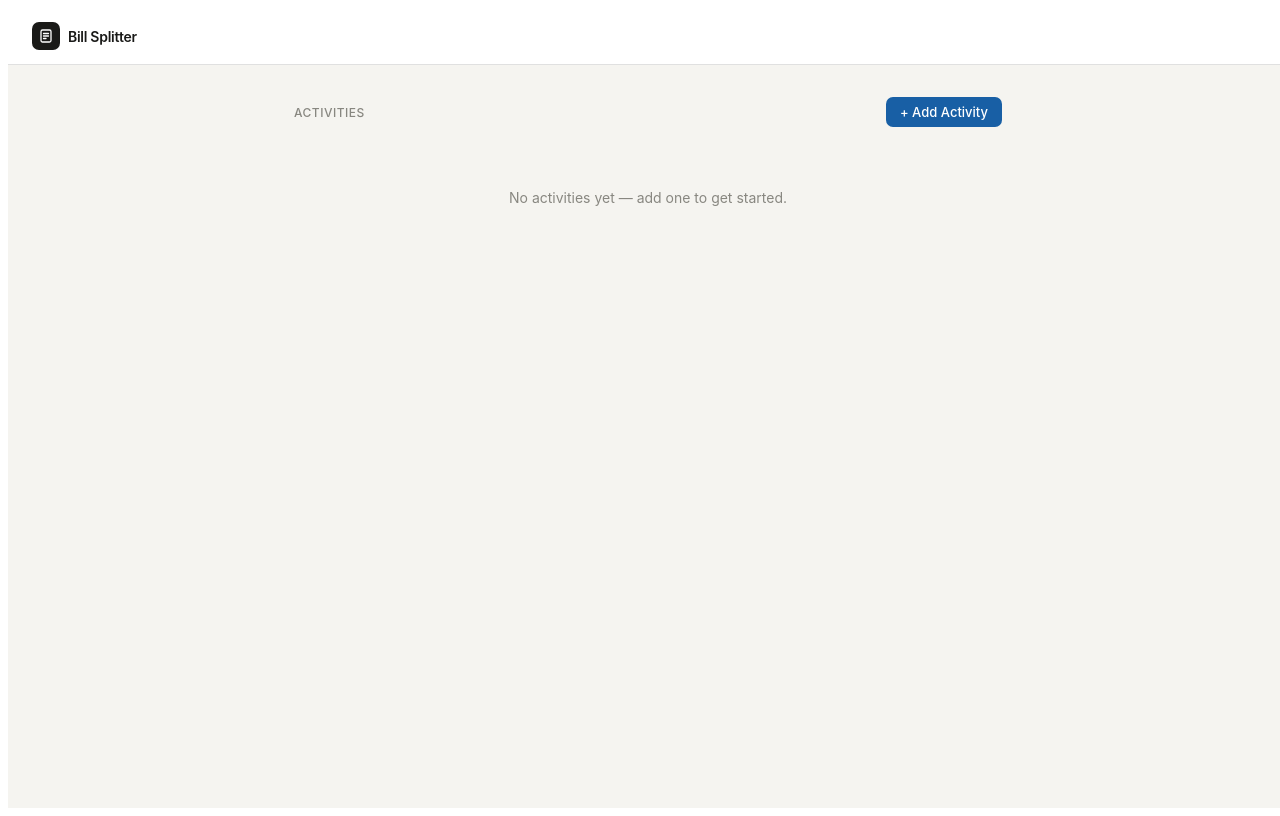
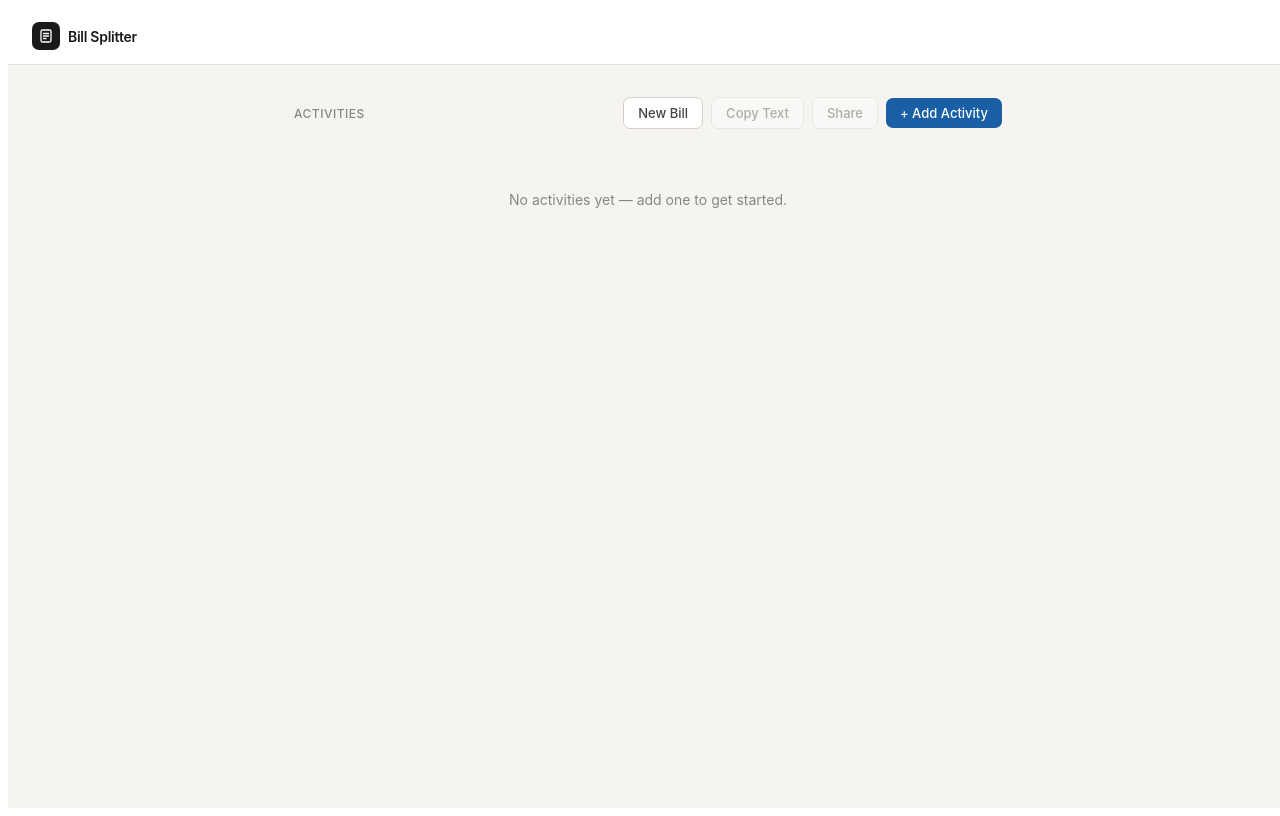
Before and after one commit to judyhuang8/bill-split, a React (Vite) app: page / in a window 1280 px wide. Built offline with nearby package versions, Linux system fonts and the light colour scheme.

Commit message:
Adding link share and copy summary to text

```diff
--- a/src/components/calculator/BillSplitter.tsx
+++ b/src/components/calculator/BillSplitter.tsx
@@ -1,15 +1,25 @@
 import { useState, useMemo } from 'react'
 import './bill-splitter.css'
 import type { Activity } from './types'
-import { blankActivity, calcSummaryData } from './calc'
+import { blankActivity, calcSummaryData, formatTextDump } from './calc'
+import { encodeActivities, decodeActivities } from './share'
 import ActivityCard from './ActivityCard'
 import SummarySection from './SummarySection'
 import ActivityModal from './ActivityModal'
+import TextExportModal from './TextExportModal'
+
+function loadFromHash(): Activity[] | null {
+  const hash = window.location.hash
+  if (!hash.startsWith('#data=')) return null
+  return decodeActivities(hash.slice('#data='.length))
+}
 
 export default function BillSplitter() {
-  const [activities, setActivities] = useState<Activity[]>([])
+  const [activities, setActivities] = useState<Activity[]>(() => loadFromHash() ?? [])
   const [editing, setEditing] = useState<Activity | null>(null)
   const [expandedIds, setExpandedIds] = useState<Set<string>>(new Set())
+  const [copied, setCopied] = useState(false)
+  const [showExport, setShowExport] = useState(false)
 
   const creditSections = useMemo(() => calcSummaryData(activities), [activities])
 
@@ -47,6 +57,24 @@ export default function BillSplitter() {
     setExpandedIds(prev => { const next = new Set(prev); next.delete(id); return next })
   }
 
+  async function shareLink() {
+    if (activities.length === 0) return
+    const url =
+      window.location.origin +
+      window.location.pathname +
+      '#data=' +
+      encodeActivities(activities)
+    await navigator.clipboard.writeText(url)
+    setCopied(true)
+    setTimeout(() => setCopied(false), 1800)
+  }
+
+  function newBill() {
+    setActivities([])
+    setExpandedIds(new Set())
+    history.replaceState(null, '', window.location.pathname)
+  }
+
   function toggleExpand(id: string) {
     setExpandedIds(prev => {
       const next = new Set(prev)
@@ -73,7 +101,24 @@ export default function BillSplitter() {
       <div className="container">
         <div className="section-header">
           <span className="section-title">Activities</span>
-          <button className="add-btn" onClick={openAdd}>+ Add Activity</button>
+          <div className="section-actions">
+            <button className="secondary-btn" onClick={newBill}>New Bill</button>
+            <button
+              className="secondary-btn"
+              onClick={() => setShowExport(true)}
+              disabled={activities.length === 0}
+            >
+              Copy Text
+            </button>
+            <button
+              className={`secondary-btn${copied ? ' copied' : ''}`}
+              onClick={shareLink}
+              disabled={activities.length === 0}
+            >
+              {copied ? 'Copied!' : 'Share'}
+            </button>
+            <button className="add-btn" onClick={openAdd}>+ Add Activity</button>
+          </div>
         </div>
 
         {activities.length === 0 ? (
@@ -101,6 +146,13 @@ export default function BillSplitter() {
           onClose={closeModal}
         />
       )}
+
+      {showExport && (
+        <TextExportModal
+          text={formatTextDump(activities, creditSections)}
+          onClose={() => setShowExport(false)}
+        />
+      )}
     </div>
   )
 }
--- a/src/components/calculator/SummarySection.tsx
+++ b/src/components/calculator/SummarySection.tsx
@@ -1,5 +1,5 @@
 import type { CreditSection } from './types'
-import { fmt } from './calc'
+import { fmt, summaryTermStr } from './calc'
 
 export default function SummarySection({
   creditSections,
@@ -17,11 +17,7 @@ export default function SummarySection({
           <div key={creditor} className="card pay-back-block">
             <div className="pay-back-title">💵 Total Pay Back {creditor} 💵</div>
             {rows.map(({ debtor, terms, net }) => {
-              const termStr = terms.reduce((str, t, i) => {
-                const part = `${fmt(t.amount)}(${t.activityName.toLowerCase()})`
-                if (i === 0) return part
-                return str + (t.isNegative ? ' - ' : ' + ') + part
-              }, '')
+              const termStr = summaryTermStr(terms)
               return (
                 <div key={debtor} className="debt-row">
                   <span className="debt-checkmark">✅</span>
--- /dev/null
+++ b/src/components/calculator/TextExportModal.tsx
@@ -0,0 +1,43 @@
+import { useState, useEffect } from 'react'
+
+export default function TextExportModal({
+  text,
+  onClose,
+}: {
+  text: string
+  onClose: () => void
+}) {
+  const [copied, setCopied] = useState(false)
+
+  useEffect(() => {
+    const handler = (e: KeyboardEvent) => {
+      if (e.key === 'Escape') onClose()
+    }
+    window.addEventListener('keydown', handler)
+    return () => window.removeEventListener('keydown', handler)
+  }, [onClose])
+
+  async function copy() {
+    await navigator.clipboard.writeText(text)
+    setCopied(true)
+    setTimeout(() => setCopied(false), 1800)
+  }
+
+  return (
+    <div className="modal-overlay" onClick={onClose}>
+      <div className="modal" onClick={e => e.stopPropagation()}>
+        <div className="modal-header">
+          <span className="modal-title">Text Export</span>
+          <button className="modal-close" onClick={onClose}>✕</button>
+        </div>
+
+        <textarea className="export-textarea" readOnly value={text} onFocus={e => e.currentTarget.select()} />
+
+        <div className="modal-footer">
+          <button className="btn-cancel" onClick={onClose}>Close</button>
+          <button className="btn-save" onClick={copy}>{copied ? 'Copied!' : 'Copy'}</button>
+        </div>
+      </div>
+    </div>
+  )
+}
--- a/src/components/calculator/bill-splitter.css
+++ b/src/components/calculator/bill-splitter.css
@@ -94,6 +94,29 @@
 }
 
 .split-page .add-btn:hover { background: #145087; }
+
+.split-page .section-actions {
+  display: flex;
+  align-items: center;
+  gap: 8px;
+}
+
+.split-page .secondary-btn {
+  background: #fff;
+  color: #444441;
+  border: 1px solid #d3d1c7;
+  border-radius: 7px;
+  padding: 7px 14px;
+  font-size: 13px;
+  font-weight: 500;
+  font-family: inherit;
+  cursor: pointer;
+  transition: background 0.15s, border-color 0.15s, color 0.15s;
+}
+
+.split-page .secondary-btn:hover { background: #f5f4f0; border-color: #185FA5; color: #185FA5; }
+.split-page .secondary-btn:disabled { opacity: 0.4; cursor: not-allowed; }
+.split-page .secondary-btn.copied { border-color: #0F6E56; color: #0F6E56; background: #f0faf6; }
 
 /* ---- Empty state ---- */
 .split-page .empty-state {
@@ -353,6 +376,25 @@
 }
 
 .split-page .modal-close:hover { background: #f5f4f0; color: #1a1a18; }
+
+/* ---- Text export ---- */
+.split-page .export-textarea {
+  width: 100%;
+  min-height: 14rem;
+  box-sizing: border-box;
+  padding: 12px 14px;
+  border: 1px solid #d3d1c7;
+  border-radius: 8px;
+  background: #f9f9f7;
+  color: #1a1a18;
+  font-family: ui-monospace, SFMono-Regular, Menlo, Consolas, monospace;
+  font-size: 12px;
+  line-height: 1.5;
+  resize: vertical;
+  outline: none;
+}
+
+.split-page .export-textarea:focus { border-color: #185FA5; background: #fff; }
 
 /* ---- Form rows ---- */
 .split-page .form-row {
--- a/src/components/calculator/calc.ts
+++ b/src/components/calculator/calc.ts
@@ -1,4 +1,4 @@
-import type { Activity, CreditSection, FriendName, LineItem } from './types'
+import type { Activity, CreditSection, FriendName, LineItem, SummaryTerm } from './types'
 import { FRIENDS } from './types'
 
 export function blankActivity(): Activity {
@@ -108,3 +108,66 @@ export function calcSummaryData(activities: Activity[]): CreditSection[] {
 
   return creditSections
 }
+
+// ---- Text export ----
+
+export function summaryTermStr(terms: SummaryTerm[]): string {
+  return terms.reduce((str, t, i) => {
+    const part = `${fmt(t.amount)}(${t.activityName.toLowerCase()})`
+    if (i === 0) return part
+    return str + (t.isNegative ? ' - ' : ' + ') + part
+  }, '')
+}
+
+export function formatTextDump(activities: Activity[], creditSections: CreditSection[]): string {
+  const blocks: string[] = []
+
+  for (const activity of activities) {
+    const total = activityTotal(activity)
+    const shares = calcShares(activity)
+    const e = activity.emoji
+    const header = e
+      ? `**${e} ${activity.name} Total: $${fmt(total)} ${e}**`
+      : `**${activity.name} Total: $${fmt(total)}**`
+
+    const lines = [header, `*${activity.paidBy} Paid*`]
+
+    if (activity.mode === 'flat') {
+      const n = activity.participants.length
+      if (n > 1) {
+        lines.push(`${fmt(activity.flatCost)}/${n} = $${fmt(activity.flatCost / n)} per person`)
+      }
+      for (const p of activity.participants) {
+        lines.push(`> ${p}: **$${fmt(shares[p] ?? 0)}**`)
+      }
+    } else {
+      for (const f of FRIENDS.filter(f => (shares[f] ?? 0) > 0)) {
+        const terms = activity.lineItems
+          .filter(item => item.assignedTo.includes(f) && item.assignedTo.length > 0)
+          .map(item => fmt(item.cost / item.assignedTo.length))
+        const amount = `**$${fmt(shares[f]!)}**`
+        lines.push(
+          terms.length > 1
+            ? `> ${f}: ${terms.join('+')}=${amount}`
+            : `> ${f}: ${amount}`
+        )
+      }
+    }
+
+    blocks.push(lines.join('\n'))
+  }
+
+  if (creditSections.length === 0) {
+    blocks.push('✅ Everyone is settled up!')
+  } else {
+    for (const { creditor, rows } of creditSections) {
+      const lines = [`**💵 Total Pay Back ${creditor} 💵**`]
+      for (const { debtor, terms, net } of rows) {
+        lines.push(`> ✅ ${debtor}: ${summaryTermStr(terms)} = **$${fmt(net)}**`)
+      }
+      blocks.push(lines.join('\n'))
+    }
+  }
+
+  return blocks.join('\n\n')
+}
--- /dev/null
+++ b/src/components/calculator/share.ts
@@ -0,0 +1,34 @@
+import type { Activity } from './types'
+
+// Activity names/emoji are non-ASCII, so we round-trip through UTF-8 bytes
+// before base64 (plain btoa throws on characters > U+00FF). The result is
+// also made URL-safe so it can live in the link's hash fragment.
+
+function bytesToBase64Url(bytes: Uint8Array): string {
+  let binary = ''
+  for (const b of bytes) binary += String.fromCharCode(b)
+  return btoa(binary).replace(/\+/g, '-').replace(/\//g, '_').replace(/=+$/, '')
+}
+
+function base64UrlToBytes(encoded: string): Uint8Array {
+  const base64 = encoded.replace(/-/g, '+').replace(/_/g, '/')
+  const binary = atob(base64)
+  const bytes = new Uint8Array(binary.length)
+  for (let i = 0; i < binary.length; i++) bytes[i] = binary.charCodeAt(i)
+  return bytes
+}
+
+export function encodeActivities(activities: Activity[]): string {
+  const json = JSON.stringify(activities)
+  return bytesToBase64Url(new TextEncoder().encode(json))
+}
+
+export function decodeActivities(encoded: string): Activity[] | null {
+  try {
+    const json = new TextDecoder().decode(base64UrlToBytes(encoded))
+    const parsed = JSON.parse(json)
+    return Array.isArray(parsed) ? (parsed as Activity[]) : null
+  } catch {
+    return null
+  }
+}
```
